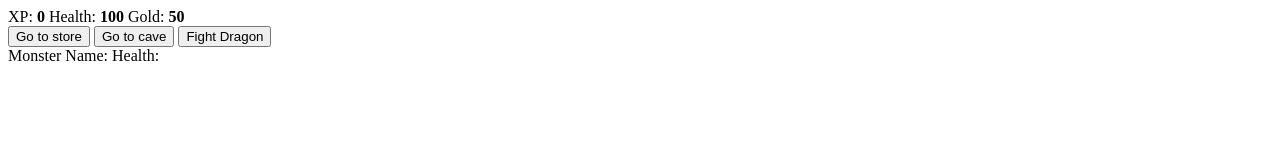
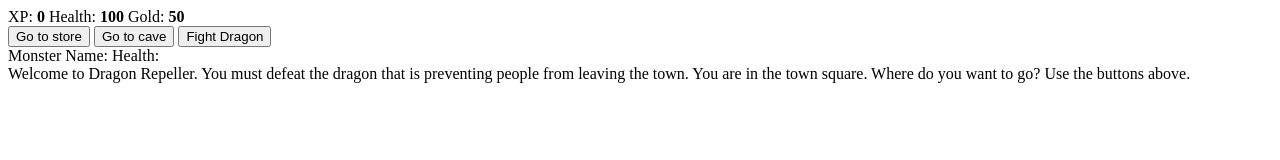
Before and after one commit to Rali-28/js-tutorial-rpg, a plain HTML site: page index.html in a window 1280 px wide. Drawn offline with Linux system fonts and the light colour scheme.

Commit message:
Update index.html
Added a welcome text

```diff
--- a/index.html
+++ b/index.html
@@ -86,6 +86,12 @@
         </div>
         <!-- End Monster Stats -->
 
+        <!-- Welcome Text -->
+        <div id="text">
+            Welcome to Dragon Repeller. You must defeat the dragon that is preventing people from leaving the town. You are in the town square. Where do you want to go? Use the buttons above.
+        </div>
+        <!-- End Welcome text -->
+
     </div>
     <!-- End Main Div -->
 
```
